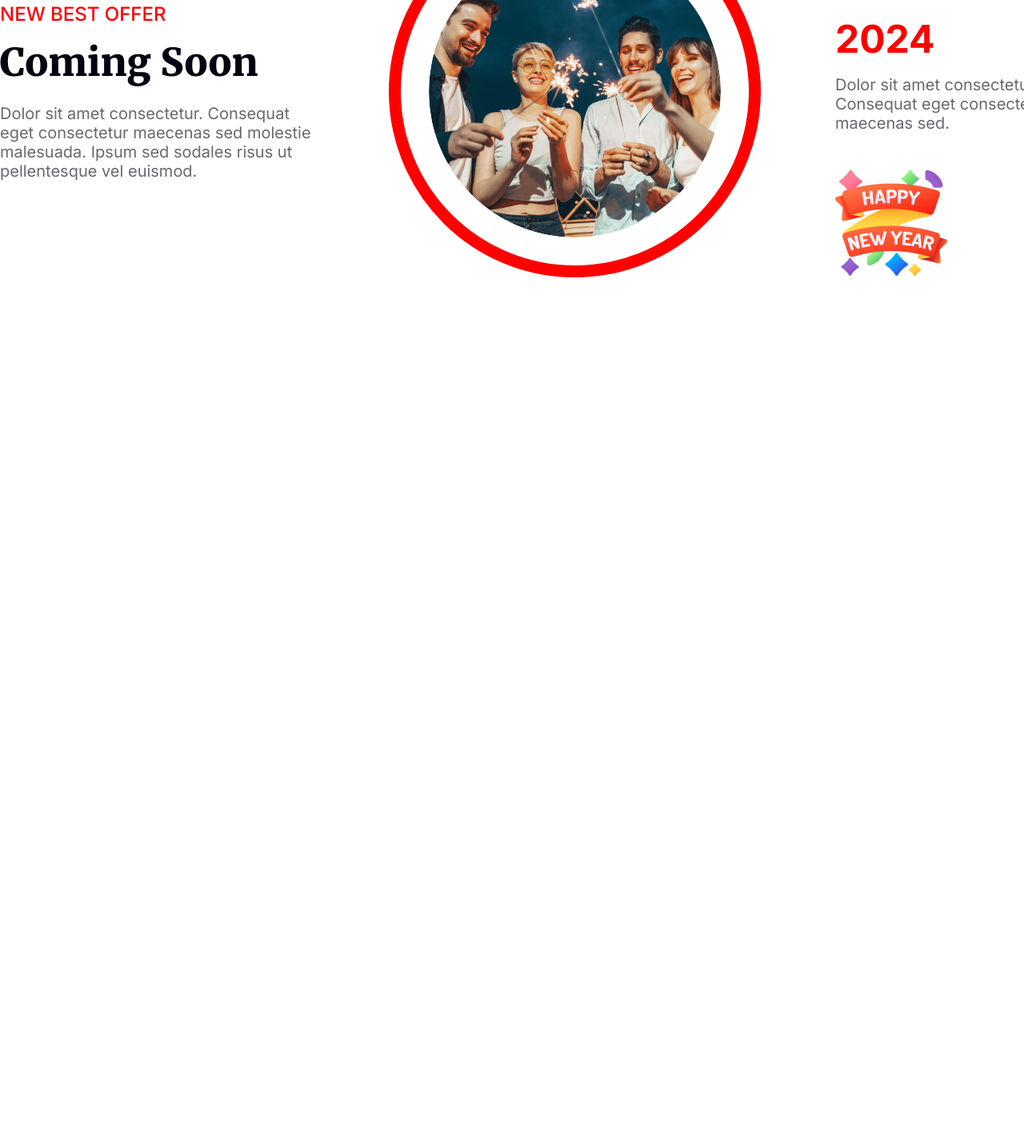
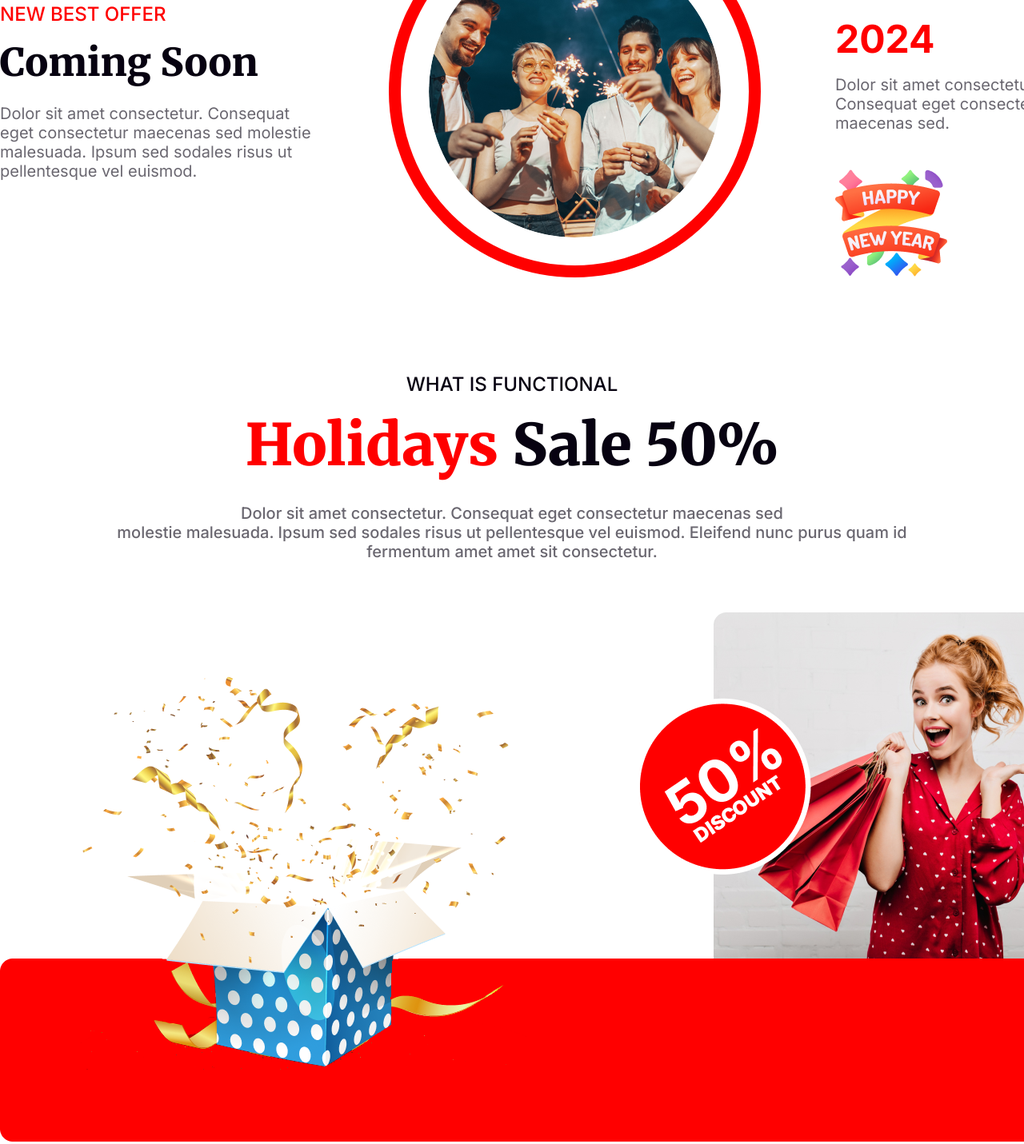
Before and after one commit to SobhanMridha/practice-webpage-making-3, a plain HTML site: page index.html in a window 1280 px wide. Shown: the part 3139-4570 px from the top of the page at 80% size. Before the commit the page ends 3605 px from the top, so only its background shows below. Drawn offline with Linux system fonts and the light colour scheme.

Commit message:
holiday section done and about me section color fix

```diff
--- a/index.html
+++ b/index.html
@@ -64,19 +64,47 @@
         <div class="offer-des">
           <h5>NEW BEST OFFER</h5>
           <h2>Coming Soon</h2>
-            <p>Dolor sit amet consectetur. Consequat eget consectetur maecenas sed molestie malesuada. Ipsum sed sodales risus ut pellentesque vel euismod.</p>
+          <p>
+            Dolor sit amet consectetur. Consequat eget consectetur maecenas sed
+            molestie malesuada. Ipsum sed sodales risus ut pellentesque vel
+            euismod.
+          </p>
         </div>
         <div class="offer-pic">
-            <img src="resources/Ellipse 1.png" alt="">
+          <img src="resources/Ellipse 1.png" alt="" />
         </div>
         <div class="offer-year">
           <h3>2024</h3>
-            <p>Dolor sit amet consectetur. Consequat eget consectetur maecenas sed.</p>
-            <img src="resources/Group 96.png" alt="">
+          <p>
+            Dolor sit amet consectetur. Consequat eget consectetur maecenas sed.
+          </p>
+          <img src="resources/Group 96.png" alt="" />
         </div>
       </section>
       <!-- best offer section ends -->
 
+      <!-- holidays section starts -->
+      <section class="holiday-section">
+        <div class="holiday-section-des">
+          <h4>WHAT IS FUNCTIONAL</h4>
+          <h1><span>Holidays</span> Sale 50%</h1>
+          <p>
+            Dolor sit amet consectetur. Consequat eget consectetur maecenas sed
+            <br />
+            molestie malesuada. Ipsum sed sodales risus ut pellentesque vel
+            euismod. Eleifend nunc purus quam id <br />fermentum amet amet sit
+            consectetur.
+          </p>
+        </div>
+
+        <div class="discount-part">
+           <img class="red-img" src="resources/Rectangle 2.png" alt="">
+           <img class="gift-box" src="resources/gift.png" alt="">
+           <img class="girl" src="resources/Rectangle 1.png" alt="">
+           <img class="dis" src="resources/Group 44.png" alt="">
+        </div>
+      </section>
+      <!-- holidays section ends -->
     </main>
 
     <footer></footer>
--- a/style.css
+++ b/style.css
@@ -128,7 +128,7 @@
   height: 482px;
   /* border: 2px solid red; */
   margin-bottom: 120px;
-  background-color: #ff00001a;
+  background-image: linear-gradient(#ff00001a, white);
   border-radius: 16px;
 }
 
@@ -223,7 +223,81 @@
 
 .offer-pic img {
   padding: 35px;
-  border: 15px solid #F00;
+  border: 15px solid #f00;
   border-radius: 5500px;
   display: flex;
 }
+
+/* holiday section */
+
+.holiday-section-des {
+  text-align: center;
+}
+
+.holiday-section-des h4 {
+  color: #070211;
+  font-size: 24px;
+  font-weight: 500;
+  font-family: Inter;
+  margin-bottom: 16px;
+}
+
+.holiday-section-des h1 {
+  color: #070211;
+  font-size: 72px;
+  font-weight: 900;
+  font-family: Merriweather;
+  margin-bottom: 28px;
+}
+
+.holiday-section-des p {
+  margin: 0 auto;
+  width: 1068px;
+  color: #07021199;
+  font-size: 20px;
+  font-weight: 500;
+  font-family: Inter;
+  margin-bottom: 64px;
+}
+
+.holiday-section-des span {
+  color: #f00;
+}
+
+/* discount part */
+
+.discount-part {
+  margin: 0 auto;
+  margin-bottom: 120px;
+  width: 1320px;
+  height: 662px;
+  /* border: 2px solid red; */
+
+}
+
+.discount-part {
+  position: relative;
+}
+
+.red-img {
+  position: absolute;
+  top: 433px;
+}
+
+.gift-box {
+  position: absolute;
+  left: 100px;
+  top: 75px;
+  z-index: 1;
+}
+
+.girl {
+  position: absolute;
+  left: 892px;
+}
+
+.dis {
+  position: relative;
+  top: 65px;
+  left: 750px;
+}
```
Also changed, not shown: resources/gift.png (added). Lines whose indentation alone changed are shown as unchanged.
